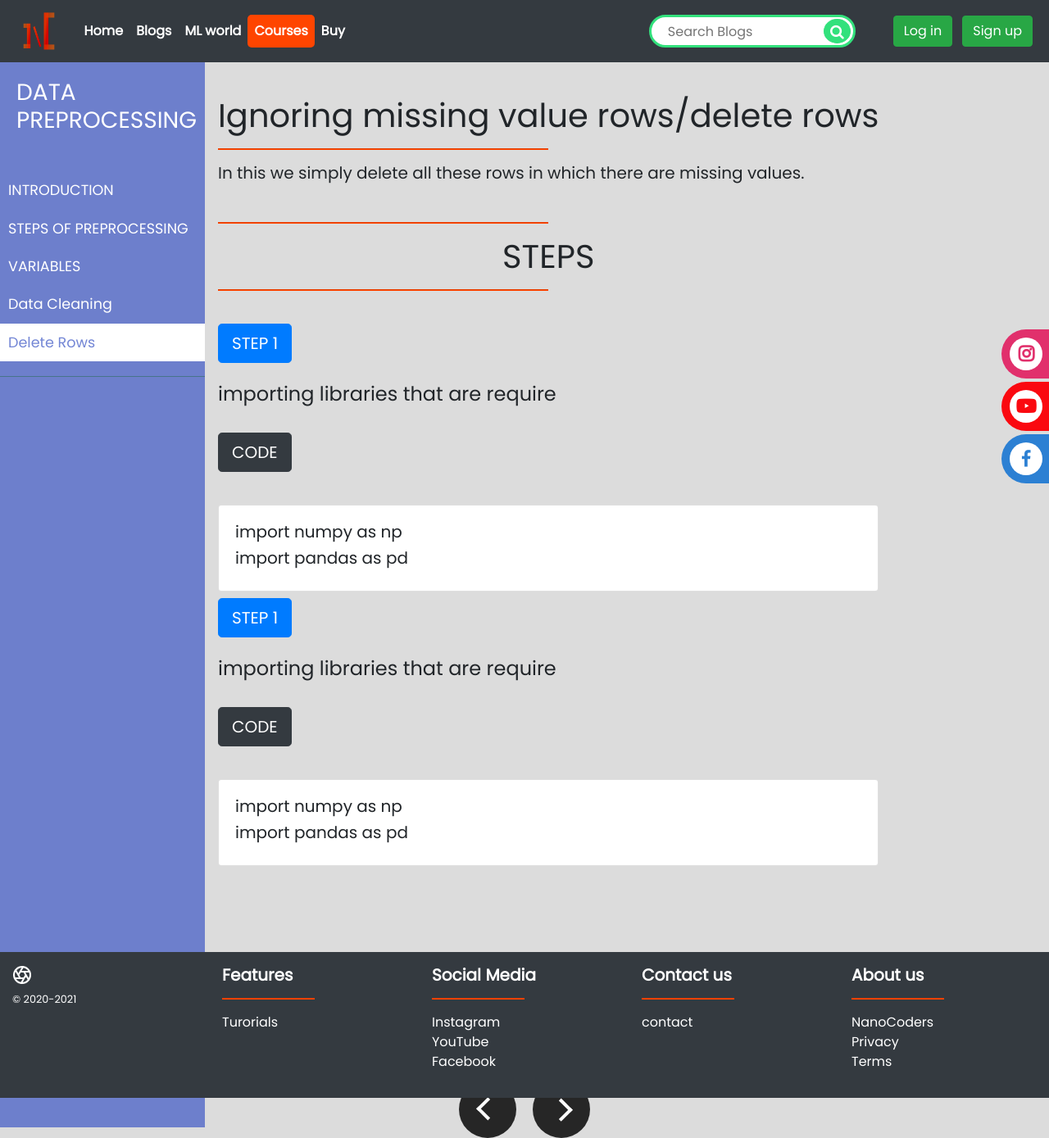
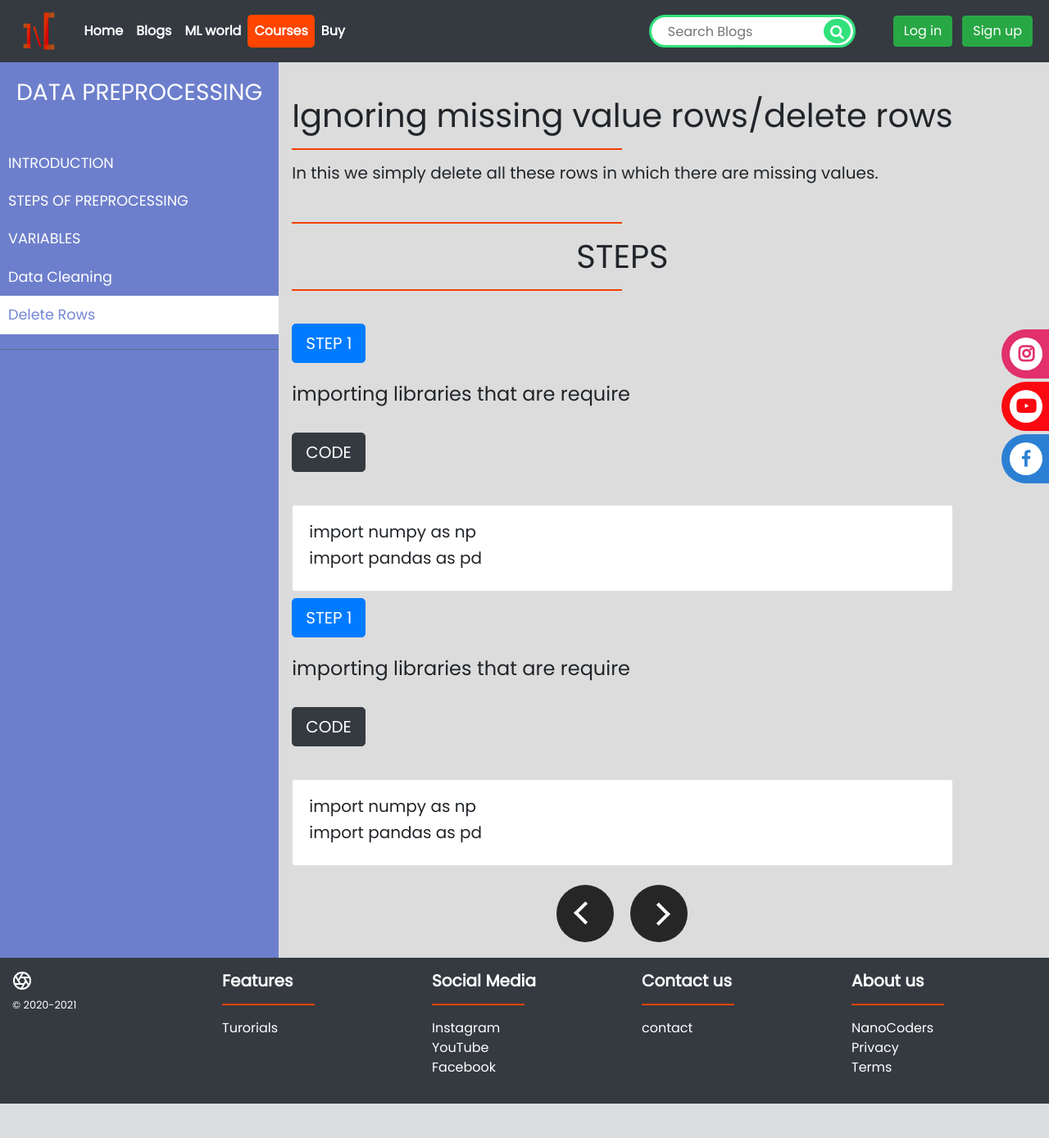
Before and after one commit to codersatyam/nano-coders, a Django app: page /query/ignoringrow in a window 1280 px wide. Shown: the whole page at 82% size. After the commit the page ends 1347 px from the top, so only its background shows below. Run offline with Django 3.2, Linux system fonts and the light colour scheme; some libraries are stand-ins or nearby versions.

Commit message:
fixed sidebar

```diff
--- a/static/css/style.css
+++ b/static/css/style.css
@@ -376,13 +376,13 @@ h2 img{
 
 
 /*Data preprocessing*/
-/* .wrapper{
-    margin-bottom: 90%;
+.wrapper{
+    display: flex;
+}
+
+/* div.content{
+    display: inline-block;
 } */
-
-div.content{
-    display: inline-block;
-}
         .pre{
             border-radius: 3%!important;
             border:3px solid rgb(0,0,0)!important;
@@ -405,13 +405,9 @@ div.content{
         #sidebar {
             margin: 0;
             padding: 0;
-            width: 250px;
             background-color:#6d7fcc;
-            position:fixed;
             color:#fff;
-            height:120vh;
-            overflow: auto;
-            padding-bottom:30%;
+            min-width: 250px;
           }
 
           #sidebar .sidebar-header
@@ -457,12 +453,10 @@ div.content{
             }
           /*Page content. The value of the margin-left property should match the value of the sidebar's width property*/
           div.content {
-            margin-left: 250px;
             margin-right:4%;
             padding: 1px 16px;
-            height: 100vh;
-            margin-bottom:12vh;
             position: relative;
+            margin-bottom: 8%;
           }
            #sidebarCollapse{
               display:none;
@@ -470,7 +464,7 @@ div.content{
 
             .arrow {
               position: absolute;
-              bottom:-16%;
+              bottom:-12%;
               left: 50%;
               transform: translate(-50%,-50%);
               margin: 0;
@@ -557,6 +551,7 @@ div.content{
               height: auto;
               position: relative;
               margin-top:-368px;
+              margin-left:-380px ;
               text-align: center;
               padding:0!important;
             }
@@ -567,15 +562,19 @@ div.content{
             .arrow{
               display: none;
             }
-
+            .wrapper{
+                display:block;
+            }
             #sidebar.active{
               margin-top:0!important;
+              margin-left: 0;
             }
             div.content{
               margin-left:0;
-              margin-bottom:50vh;
+              margin-bottom:10%!important;
+
             }
-            }
+        }
         .paass i{
         position: absolute;
          margin-left: 446px;
--- a/templates/base.html
+++ b/templates/base.html
@@ -226,7 +226,7 @@
     {%block body %}
     {%endblock body %}
 
-    <footer class="container-fluid py-3 bg-dark"style="position: absolute;">
+    <footer class="container-fluid py-3 bg-dark">
   <div class="row">
     <div class="col-12 col-md foot">
         <svg xmlns="http://www.w3.org/2000/svg" width="24" height="24" fill="none" stroke="white" stroke-linecap="round" stroke-linejoin="round" stroke-width="2" class="d-block mb-2" role="img" viewBox="0 0 24 24" focusable="false"><title>Product</title><circle cx="12" cy="12" r="10"></circle><path d="M14.31 8l5.74 9.94M9.69 8h11.48M7.38 12l5.74-9.94M9.69 16L3.95 6.06M14.31 16H2.83m13.79-4l-5.74 9.94"></path></svg>
@@ -287,6 +287,9 @@
         cl.classList.toggle('fa-eye-slash');
 
       }
+      window.addEventListener("resize", function() {
+  if (window.innerWidth < 500) resize.classList.remove("");
+});
     </script>
   </div>
   </body>
--- a/templates/courses/datapreprocessing/ignoringrow.html
+++ b/templates/courses/datapreprocessing/ignoringrow.html
@@ -3,28 +3,13 @@
 {% load static %}
 {% block body %}
 <style>
-   .arrow {
-              bottom:-78%;
-            }
 
-   #sidebar{
-     height:162.5vh;
-   }
-   div.content{
-     height: 100%;
-   }
-    @media screen and (max-width: 768px) {
-    div.content{
-              margin-left:0;
-              margin-bottom:130vh;
-            }
-          }
 </style>
 
   <link href="https://fonts.googleapis.com/css2?family=Poppins&display=swap" rel="stylesheet">
   <link rel="stylesheet" href="https://stackpath.bootstrapcdn.com/font-awesome/4.7.0/css/font-awesome.min.css" integrity="sha384-wvfXpqpZZVQGK6TAh5PVlGOfQNHSoD2xbE+QkPxCAFlNEevoEH3Sl0sibVcOQVnN" crossorigin="anonymous">
 <div class="wrapper" id="top">
-  <nav id="sidebar">
+    <nav id="sidebar">
     <div class="sidebar-header">
       <h3>DATA PREPROCESSING</h3>
     </div>
@@ -94,13 +79,16 @@
       <h5>import pandas as pd</h5>
     </div>
 </div>
-</div>
+
 
 <ul class="arrow">
   <a href="/query/missingdata"><li class="prev"><span></span></li></a>
   <a href="/query/preprocessing"><li class="next"><span></span></li></a>
 </ul>
-<div>
+</div>
+</div>
+
+
 
 <script src="https://stackpath.bootstrapcdn.com/bootstrap/4.5.2/js/bootstrap.min.js" integrity="sha384-B4gt1jrGC7Jh4AgTPSdUtOBvfO8shuf57BaghqFfPlYxofvL8/KUEfYiJOMMV+rV" crossorigin="anonymous"></script>
     <script src="https://ajax.googleapis.com/ajax/libs/jquery/3.5.1/jquery.min.js"></script>
--- a/templates/courses/datapreprocessing/variables.html
+++ b/templates/courses/datapreprocessing/variables.html
@@ -8,13 +8,13 @@
               bottom:-6%;
             }
     div.content{
-      margin-bottom:17vh;
+      margin-bottom:10%;
     }
 
 </style>
   <link href="https://fonts.googleapis.com/css2?family=Poppins&display=swap" rel="stylesheet">
   <link rel="stylesheet" href="https://stackpath.bootstrapcdn.com/font-awesome/4.7.0/css/font-awesome.min.css" integrity="sha384-wvfXpqpZZVQGK6TAh5PVlGOfQNHSoD2xbE+QkPxCAFlNEevoEH3Sl0sibVcOQVnN" crossorigin="anonymous">
-<div class="wrapper" id="top" style="height:100%;">
+<div class="wrapper" id="top">
   <nav id="sidebar">
     <div class="sidebar-header">
       <h3>DATA PREPROCESSING</h3>
@@ -124,6 +124,7 @@
   <a href="/query/missingdata"><li class="next"><span></span></li></a>
 </ul>
 </div>
+</div>
 <script src="https://stackpath.bootstrapcdn.com/bootstrap/4.5.2/js/bootstrap.min.js" integrity="sha384-B4gt1jrGC7Jh4AgTPSdUtOBvfO8shuf57BaghqFfPlYxofvL8/KUEfYiJOMMV+rV" crossorigin="anonymous"></script>
     <script src="https://ajax.googleapis.com/ajax/libs/jquery/3.5.1/jquery.min.js"></script>
     <script src="https://code.jquery.com/jquery-3.2.1.slim.min.js" integrity="sha384-KJ3o2DKtIkvYIK3UENzmM7KCkRr/rE9/Qpg6aAZGJwFDMVNA/GpGFF93hXpG5KkN" crossorigin="anonymous"></script>
--- a/templates/courses/python/ifelse.html
+++ b/templates/courses/python/ifelse.html
@@ -127,6 +127,7 @@
     <a href="/query/steps"><li class="next"><span></span></li></a>
 </ul>
 </div>
+</div>
     <!-- Optional JavaScript -->
     <!-- jQuery first, then Popper.js, then Bootstrap JS -->
     <script src="https://stackpath.bootstrapcdn.com/bootstrap/4.5.2/js/bootstrap.min.js" integrity="sha384-B4gt1jrGC7Jh4AgTPSdUtOBvfO8shuf57BaghqFfPlYxofvL8/KUEfYiJOMMV+rV" crossorigin="anonymous"></script>
--- a/templates/courses/python/input.html
+++ b/templates/courses/python/input.html
@@ -232,12 +232,13 @@
 </div>
 <br>
 <br>
+</div>
 <ul class="arrow">
     <a href="/query/preprocessing"><li class="prev"><span></span></li></a>
     <a href="/query/steps"><li class="next"><span></span></li></a>
 </ul>
 </div>
-
+</div>
     <!-- Optional JavaScript -->
     <!-- jQuery first, then Popper.js, then Bootstrap JS -->
     <script src="https://stackpath.bootstrapcdn.com/bootstrap/4.5.2/js/bootstrap.min.js" integrity="sha384-B4gt1jrGC7Jh4AgTPSdUtOBvfO8shuf57BaghqFfPlYxofvL8/KUEfYiJOMMV+rV" crossorigin="anonymous"></script>
--- a/templates/courses/python/tuple.html
+++ b/templates/courses/python/tuple.html
@@ -9,12 +9,13 @@
             #sidebar{
               margin-top:-732px;
             }
+          }
   </style>
 
   <link href="https://fonts.googleapis.com/css2?family=Poppins&display=swap" rel="stylesheet">
   <link rel="stylesheet" href="https://stackpath.bootstrapcdn.com/font-awesome/4.7.0/css/font-awesome.min.css" integrity="sha384-wvfXpqpZZVQGK6TAh5PVlGOfQNHSoD2xbE+QkPxCAFlNEevoEH3Sl0sibVcOQVnN" crossorigin="anonymous">
 
-<div class="wrapper" id="top">
+<div class="wrapper" id="top"style="display:flex;">
   <nav id="sidebar">
     <div class="sidebar-header">
       <h3>PYTHON</h3>
```
Also changed, not shown: templates/courses/datapreprocessing/datacleaning.html (+6 -3 lines), templates/courses/datapreprocessing/preprocessing.html (+9 -2 lines).
